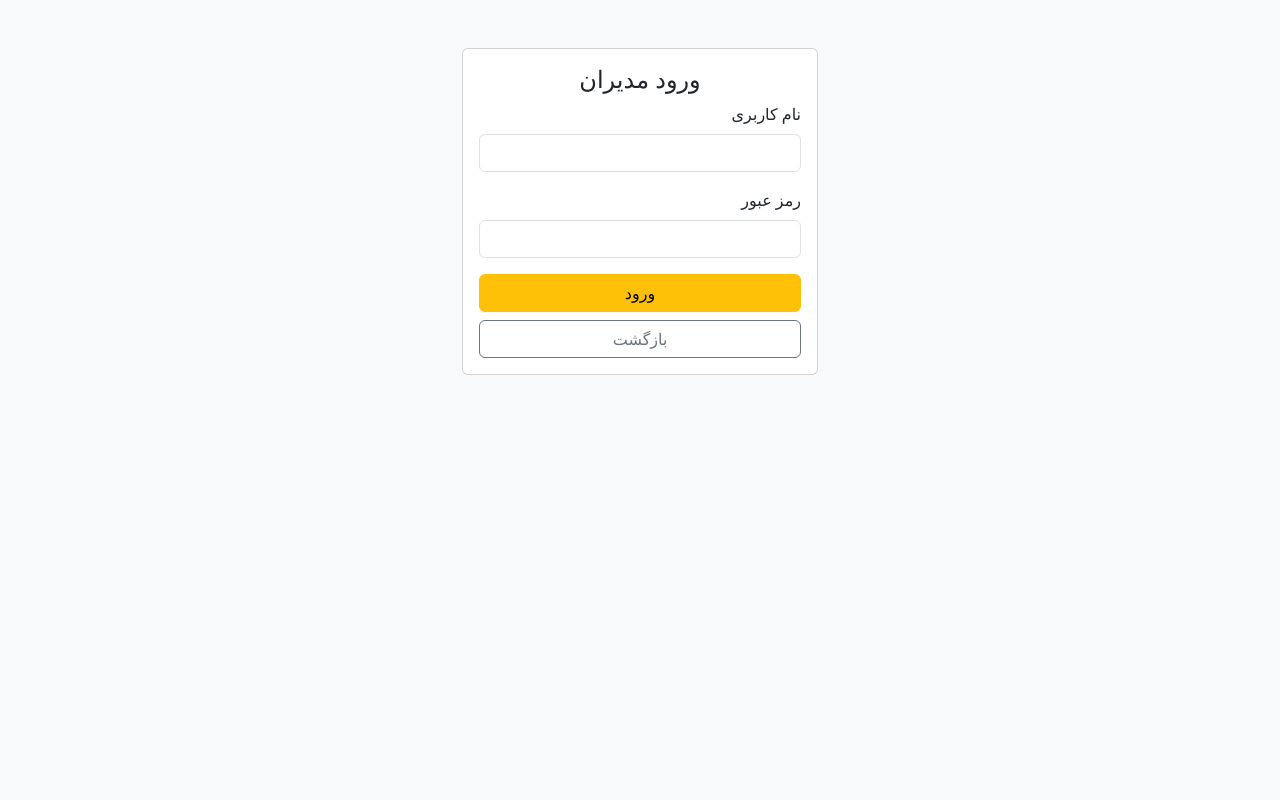
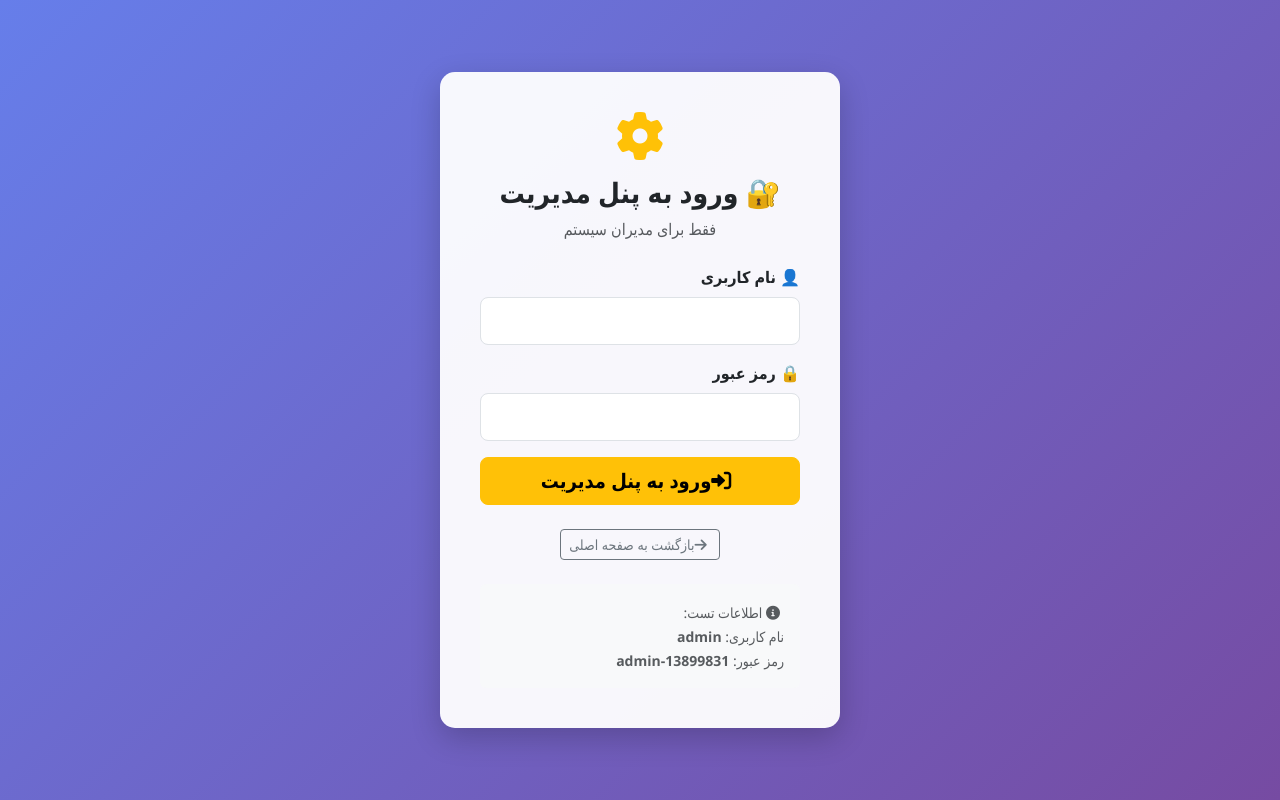
Before and after one commit to 1q23e4rr5/whatsappf, a Flask app: page /admin_login in a window 1280 px wide. Run offline with Flask 3, Linux system fonts and the light colour scheme.

Commit message:
Update admin_login.html

```diff
--- a/templates/admin_login.html
+++ b/templates/admin_login.html
@@ -2,32 +2,80 @@
 <html lang="fa" dir="rtl">
 <head>
     <meta charset="UTF-8">
+    <meta name="viewport" content="width=device-width, initial-scale=1.0">
     <title>ورود مدیران</title>
     <link href="https://cdn.jsdelivr.net/npm/bootstrap@5.3.0/dist/css/bootstrap.min.css" rel="stylesheet">
+    <link rel="stylesheet" href="https://cdnjs.cloudflare.com/ajax/libs/font-awesome/6.0.0/css/all.min.css">
+    <style>
+        body {
+            background: linear-gradient(135deg, #667eea 0%, #764ba2 100%);
+            font-family: 'Segoe UI', Tahoma, Geneva, Verdana, sans-serif;
+            height: 100vh;
+            display: flex;
+            align-items: center;
+        }
+        .login-container {
+            background: rgba(255, 255, 255, 0.95);
+            border-radius: 15px;
+            padding: 40px;
+            max-width: 400px;
+            width: 100%;
+            margin: 0 auto;
+            box-shadow: 0 10px 30px rgba(0,0,0,0.2);
+        }
+    </style>
 </head>
-<body class="bg-light">
-    <div class="container mt-5">
-        <div class="row justify-content-center">
-            <div class="col-md-4">
-                <div class="card">
-                    <div class="card-body">
-                        <h4 class="text-center">ورود مدیران</h4>
-                        <form method="POST">
-                            <div class="mb-3">
-                                <label class="form-label">نام کاربری</label>
-                                <input type="text" name="username" class="form-control" required>
-                            </div>
-                            <div class="mb-3">
-                                <label class="form-label">رمز عبور</label>
-                                <input type="password" name="password" class="form-control" required>
-                            </div>
-                            <button type="submit" class="btn btn-warning w-100">ورود</button>
-                        </form>
-                        <a href="/" class="btn btn-outline-secondary w-100 mt-2">بازگشت</a>
+<body>
+    <div class="container">
+        <div class="login-container">
+            <div class="text-center mb-4">
+                <i class="fas fa-cog fa-3x text-warning mb-3"></i>
+                <h3 class="fw-bold">🔐 ورود به پنل مدیریت</h3>
+                <p class="text-muted">فقط برای مدیران سیستم</p>
+            </div>
+
+            {% with messages = get_flashed_messages(with_categories=true) %}
+                {% for category, message in messages %}
+                    <div class="alert alert-{{ 'danger' if category == 'error' else 'success' }} alert-dismissible fade show">
+                        {{ message }}
+                        <button type="button" class="btn-close" data-bs-dismiss="alert"></button>
                     </div>
+                {% endfor %}
+            {% endwith %}
+
+            <form method="POST" action="/admin_login">
+                <div class="mb-3">
+                    <label class="form-label fw-bold">👤 نام کاربری</label>
+                    <input type="text" name="username" class="form-control form-control-lg" required>
                 </div>
+
+                <div class="mb-3">
+                    <label class="form-label fw-bold">🔒 رمز عبور</label>
+                    <input type="password" name="password" class="form-control form-control-lg" required>
+                </div>
+
+                <button type="submit" class="btn btn-warning btn-lg w-100 fw-bold">
+                    <i class="fas fa-sign-in-alt me-2"></i>ورود به پنل مدیریت
+                </button>
+            </form>
+
+            <div class="text-center mt-4">
+                <a href="/" class="btn btn-outline-secondary btn-sm">
+                    <i class="fas fa-arrow-right me-1"></i>بازگشت به صفحه اصلی
+                </a>
+            </div>
+
+            <div class="mt-4 p-3 bg-light rounded">
+                <small class="text-muted">
+                    <i class="fas fa-info-circle me-1"></i>
+                    اطلاعات تست:<br>
+                    نام کاربری: <strong>admin</strong><br>
+                    رمز عبور: <strong>admin-13899831</strong>
+                </small>
             </div>
         </div>
     </div>
+
+    <script src="https://cdn.jsdelivr.net/npm/bootstrap@5.3.0/dist/js/bootstrap.bundle.min.js"></script>
 </body>
 </html>
```
